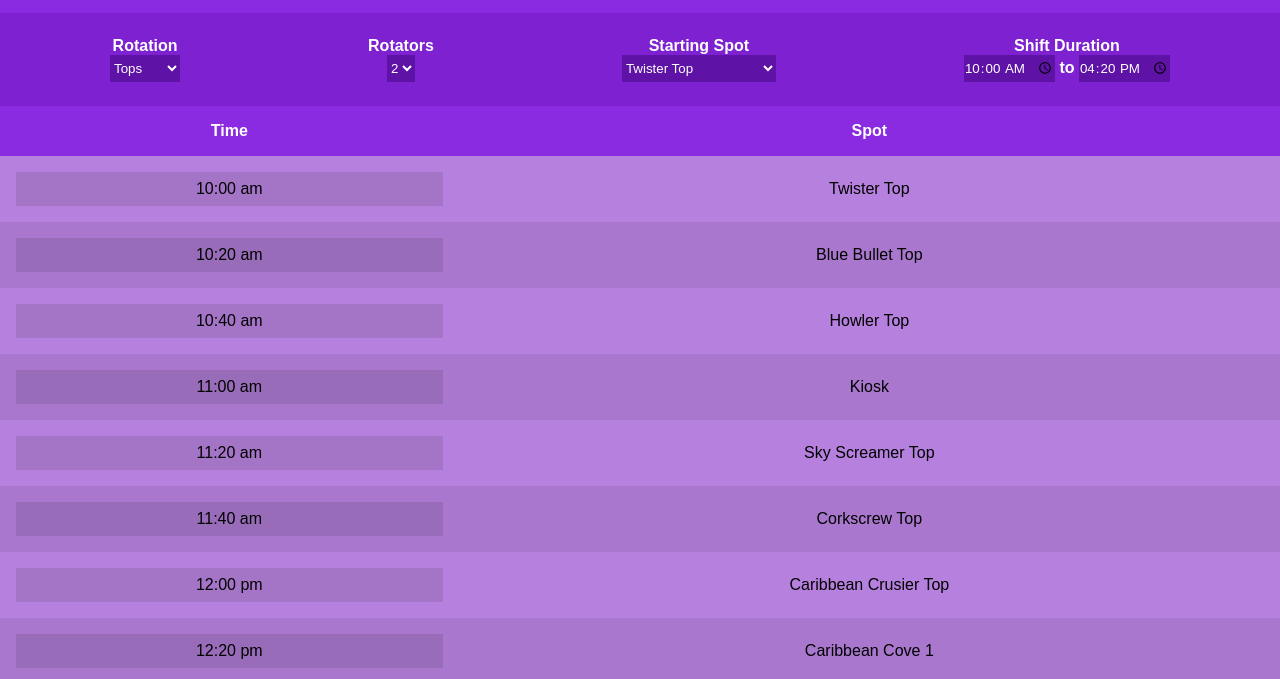
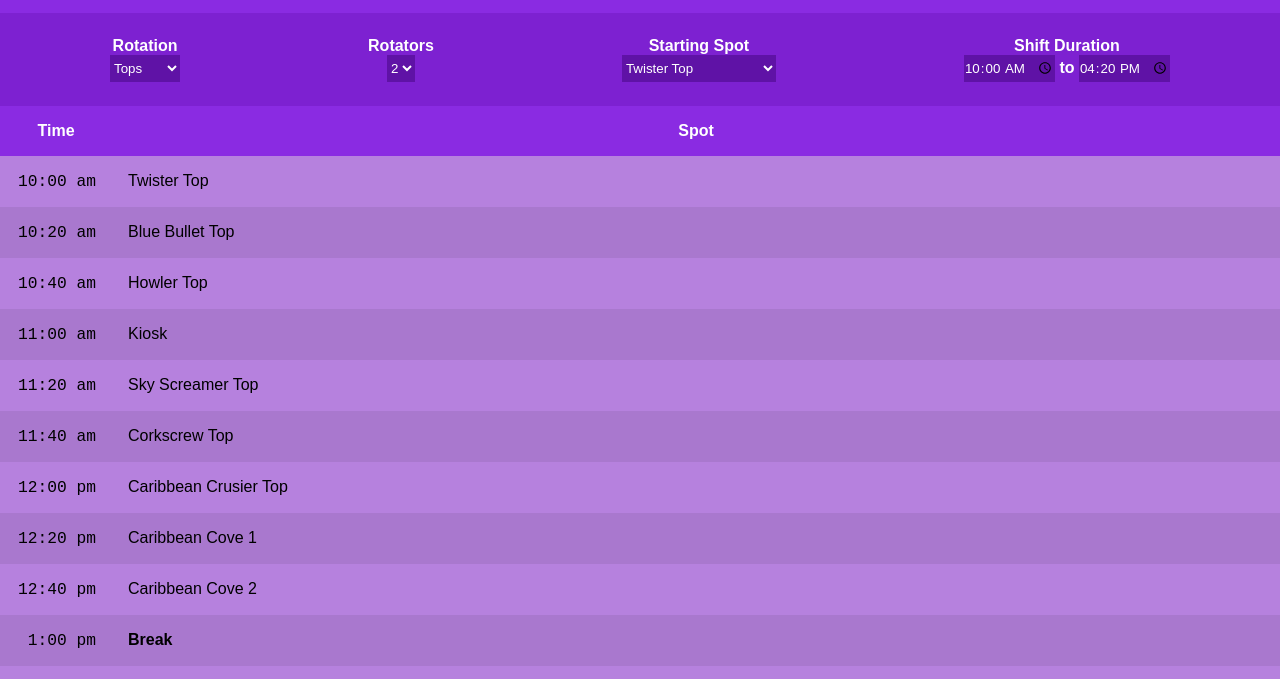
Before and after one commit to jadc/wem, a plain HTML site: page index.html in a window 1280 px wide. Shown: the part 96-775 px from the top of the page. Drawn offline with nearby package versions, Linux system fonts and the light colour scheme.

Commit message:
more shtuff

```diff
--- a/index.html
+++ b/index.html
@@ -30,7 +30,7 @@
                 </div>
                 <div class="option">
                     <p>Starting Spot</p>
-                    <select class="inp" id="spots">
+                    <select id="spots">
 
                     </select>
                 </div>
--- a/rotations.js
+++ b/rotations.js
@@ -1,4 +1,4 @@
-const rawRotations =
+const rotations =
 {
     "tops": [
         "Twister Top",
--- a/script.js
+++ b/script.js
@@ -1,8 +1,4 @@
 // Get Data
-let getRotation = _ => {
-    return document.getElementById("rotations").value;
-}
-
 let getRotators = _ => {
     return document.getElementById("rotators").value; //string
 }
@@ -21,38 +17,57 @@ let getCloseTime = _ => {
     return moment(raw, "HH:mm");
 }
 
+let currentRotation;
+let generateCurrentRotation = _ => {
+    let input = document.getElementById("rotations").value;
+    // Similar to arrays, copies of objects are actually just
+    // pointers. This JSON code is the object equivalent of
+    // Array#slice with no parameters. e.g. myarray.slice();
+    let copy = JSON.parse(JSON.stringify(rotations));
+    let raw = copy[input];
+
+    // Add breaks in respect to number of rotators. (+20 min per rotator)
+    for(let i = 0; i < getRotators(); i++){
+        raw.push("<b>Break</b>");
+    }
+
+    return raw;
+}
+
 // Table Functions
-let currentRotation;
 let populateTable = _ => {
     // Reset
+    currentRotation = generateCurrentRotation().slice();
+    populateList();
     clearTable();
-    setBreaks();
-    currentRotation = {};
 
     let iterate = 0;
     let open = getOpenTime();
-    let rotation = rotations[getRotation()];
-
-    // Update starting spot choice
-    for(let i = 0; i < rotation.length; i++){
-        let op = document.createElement("option");
-        op.innerHTML = rotation[i];
-        document.getElementById("spots").appendChild(op);
-    }
 
     console.log(open.format("hh:mm a"));
     console.log(getOpenTime().format("hh:mm a"));
     console.log(getCloseTime().format("hh:mm a"));
 
+    let currentSpot = {};
     while(open.isBefore(getCloseTime())){
-        currentRotation[open] = rotation[iterate];
-        addToTable(open.format("h:mm a"), rotation[iterate]);
+        currentSpot[open] = currentRotation[iterate];
+        addToTable(open.format("h:mm a"), currentRotation[iterate]);
 
         // Check for break, if not normal add
         open.add(20, "minutes");
 
-        console.log(rotation.length + " --- " + iterate);
-        iterate = iterate < rotation.length - 1 ? iterate + 1 : 0
+        iterate = iterate < currentRotation.length - 1 ? iterate + 1 : 0
+    }
+}
+
+let populateList = _ => {
+    let spots = document.getElementById("spots");
+    while(spots.lastChild) spots.removeChild(spots.lastChild);
+    // Update starting spot choice
+    for(let i = 0; i < currentRotation.length; i++){
+        let op = document.createElement("option");
+        op.innerHTML = currentRotation[i];
+        document.getElementById("spots").appendChild(op);
     }
 }
 
@@ -74,6 +89,7 @@ let addToTable = (time, spot) => {
 }
 
 let clearTable = _ => {
+    // Clear table
     let tbody = document.getElementsByTagName("tbody")[0];
     while(tbody.lastChild) tbody.removeChild(tbody.lastChild);
 }
@@ -83,27 +99,20 @@ let inputs = document.querySelectorAll(".inp");
 inputs.forEach(i => {
     i.addEventListener("change", populateTable);
 });
-
-// Add breaks
-let rotations;
-let setBreaks = _ => {
-    rotations = rawRotations;
-    for(let i = 0; i < getRotators; i++){
-        rotations[getRotation()].push("Break");
-    }
-}
+// Rotation Choice Updates Only Starting Spot List
 
 // Clock
 let updateClock = _ => {
     let format = moment().format("h:mm:ss a");
     document.getElementById("clock").innerHTML = format;
     document.getElementById("currentspot").innerHTML = currentRotation[moment()];
-    //console.log(getCloseTime().diff(getOpenTime(), "minutes"))
-    setTimeout(updateClock, 100);
+    //console.log(getCloseTime().diff(moment(), "seconds"))
+    setTimeout(updateClock, 500);
 }
 
-// DEFAULTs
+// DEFAULTS
 (_ => {
     populateTable();
+    populateList();
     updateClock();
 })();
--- a/style.css
+++ b/style.css
@@ -59,13 +59,12 @@ th {
 }
 
 th:first-of-type {
-    width: 33.33%; /* fallback */
-    width: calc(100% / 3);
+    width: 5em;
 }
 
 td {
     padding: 1em;
-    text-align: center;
+    text-align: left;
 }
 
 tr {
@@ -77,8 +76,9 @@ tr:nth-child(even) {
 }
 
 td:first-child > p {
-    background-color: rgba(0, 0, 0, 0.1);
-    padding: 0.5em;
+    font-family: monospace;
+    font-size: 1.25em;
+    text-align: right;
 }
 
 #clock {
```
